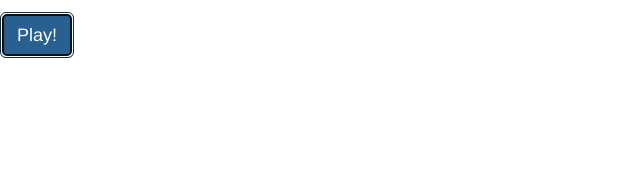
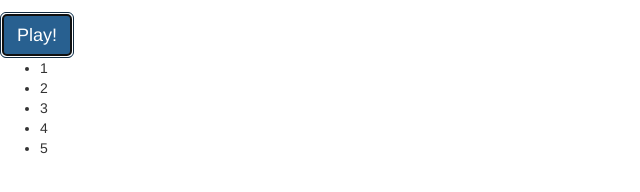
Before and after one commit to bryanlin39/ping-pong, a plain HTML site: page index.html in a window 1280 px wide. Both pictures are taken after typing "5" into the empty fields and a click on the button "Play!". Shown: the part 132-324 px from the top of the page, 0-640 px from the left. Drawn offline with Linux system fonts and the light colour scheme.

Commit message:
meet spec to output a list of numbers counting from 1 up to the inputted number

```diff
--- a/index.html
+++ b/index.html
@@ -19,8 +19,8 @@
       <button type="submit" class="btn btn-primary btn-lg" name="submit" id="start-button">Play!</button>
     </form>
 
-    <div id="return-field">
-      <ul id="return"></ul>
+    <div id="result-field">
+      <ul id="result-list"></ul>
     </div>
 
   </body>
--- a/js/scripts.js
+++ b/js/scripts.js
@@ -4,5 +4,10 @@ $(document).ready(function() {
 
     var numberInput = parseInt($("#number-input").val());
 
+    for (var i = 1; i <= numberInput; i++) {
+      debugger;
+      var result = i
+      $("#result-list").append("<li>" + result + "</li>");
+    }
   });
 });
```
Also changed, not shown: 1 other file.
